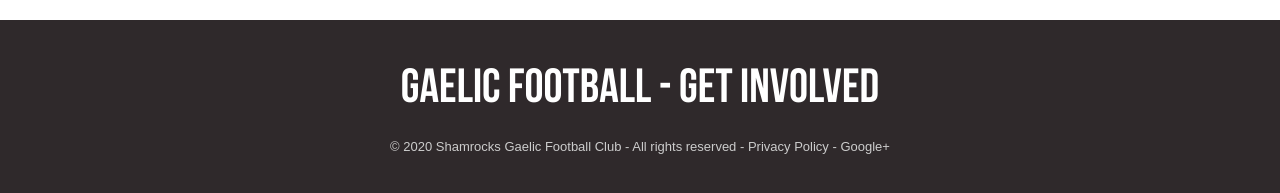
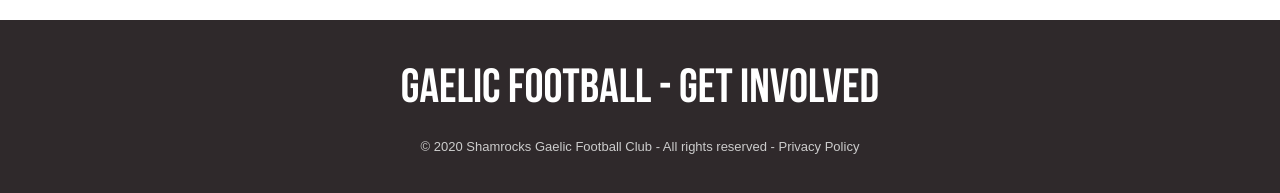
Before and after one commit to shamrocksgfc/footySite, a plain HTML site: page games.html in a window 1280 px wide. Shown: the part 1058-1251 px from the top of the page. Drawn offline with Linux system fonts and the light colour scheme.

Commit message:
Update games.html

```diff
--- a/games.html
+++ b/games.html
@@ -130,7 +130,7 @@
 </div>
 
 <div class="copy">
-<p>&copy; 2020 Shamrocks Gaelic Football Club - All rights reserved <a href="https://plus.google.com/+ShamrocksgfcAus" rel="publisher" target="_blank">- </a><a href="privacy-policy.html"> Privacy Policy</a> - <a href="https://plus.google.com/+ShamrocksgfcAus" rel="publisher" target="_blank">Google+</a></p>
+<p>&copy; 2020 Shamrocks Gaelic Football Club - All rights reserved <a href="https://plus.google.com/+ShamrocksgfcAus" rel="publisher" target="_blank">- </a><a href="privacy-policy.html"> Privacy Policy</a></p>
 </div>
 </div>
 </div>
```
